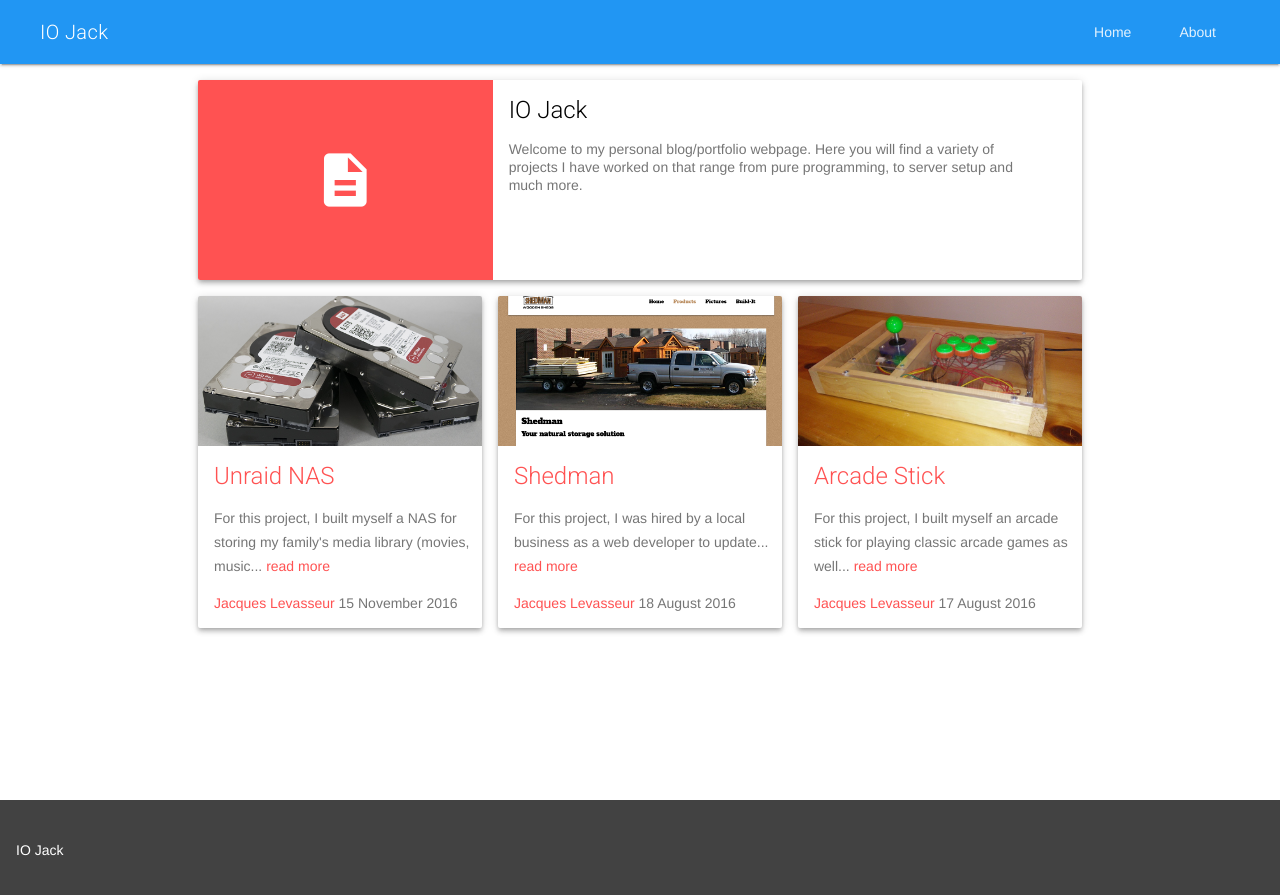
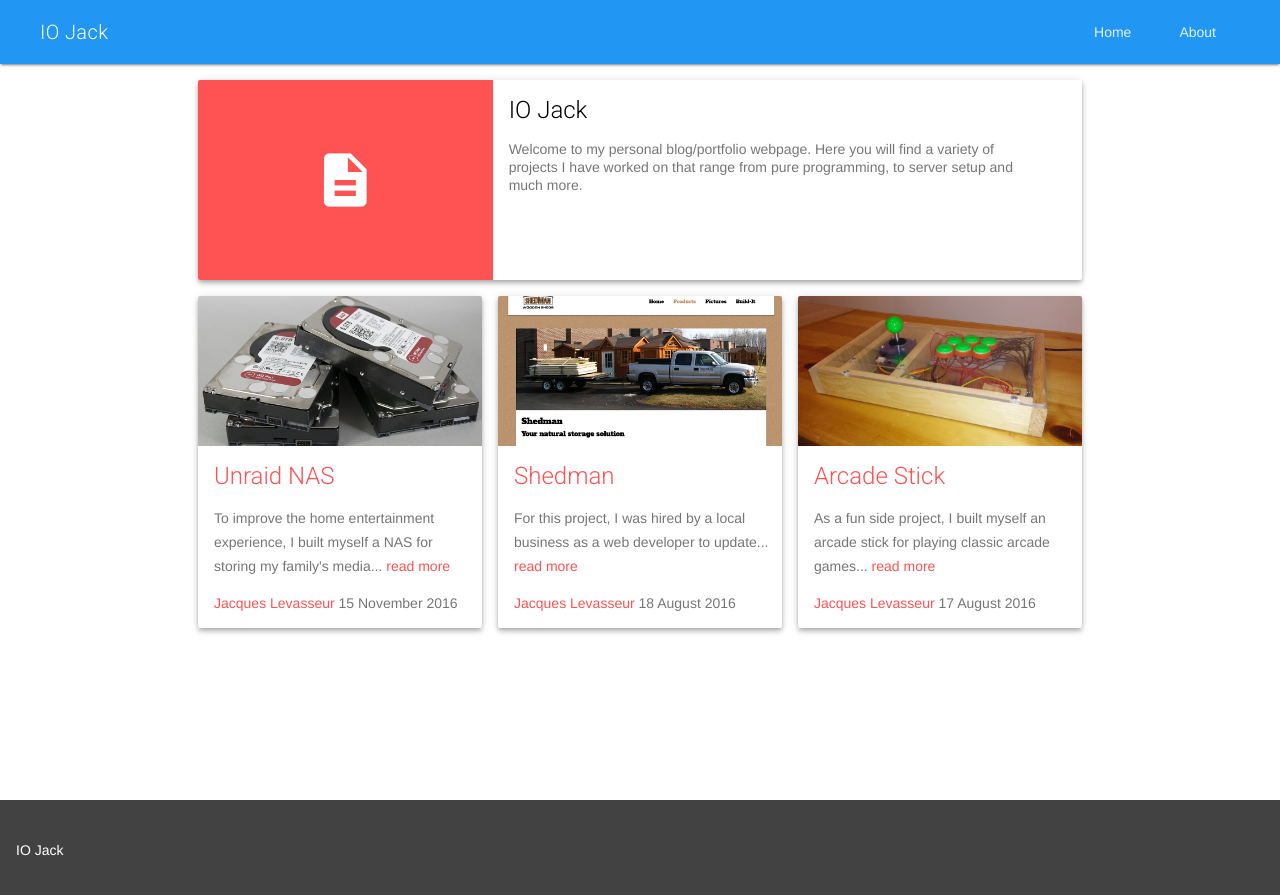
Before and after one commit to FrostByte-Dev/frostbyte-dev.github.io, a Jekyll site: the page built from index.html, in a window 1280 px wide. Shown: the top 895 px of the page. Built offline with Jekyll 4.4.1, drawn with Linux system fonts in a browser that asks for light colours; nearby versions of some CDN libraries.

Commit message:
Updated the posts.

```diff
--- a/_posts/2016-08-17-Arcade-Stick.md
+++ b/_posts/2016-08-17-Arcade-Stick.md
@@ -3,7 +3,7 @@ layout: post
 title: Arcade Stick
 author: Jacques Levasseur
 date: 2016-08-17
-description: For this project, I built myself an arcade stick for playing classic arcade games as well
+description: As a fun side project, I built myself an arcade stick for playing classic arcade games
 tags:
 - projects
 image: /assets/images/arcadestick.jpg
@@ -11,7 +11,7 @@ image: /assets/images/arcadestick.jpg
 
 ![Arcade Stick]({{ site.url }}/assets/images/arcadestick.jpg)
 
-For this project, I built myself an arcade stick for playing classic arcade games as well as the latest fighting games. At the time I wanted an arcade stick to get that classic arcade feeling however I didn't want to break the bank. So I set out to build my own using materials I had laying around the house and only buying parts when needed.
+As a fun side project, I built myself an arcade stick for playing classic arcade games as well as the latest fighting games. At the time I wanted an arcade stick to get that classic arcade feeling however I didn't want to break the bank. So I set out to build my own using materials I had laying around the house and only buying parts when needed.
 
 ### Materials
 
--- a/_posts/2016-11-15-Unraid-NAS.md
+++ b/_posts/2016-11-15-Unraid-NAS.md
@@ -3,13 +3,13 @@ layout: post
 title: Unraid NAS
 author: Jacques Levasseur
 date: 2016-11-15
-description: For this project, I built myself a NAS for storing my family's media library (movies, music
+description: To improve the home entertainment experience, I built myself a NAS for storing my family's media
 tags:
 - projects
 image: /assets/images/wd_red_6tb.jpg
 ---
 
-For this project, I built myself a NAS for storing my family's media library (movies, music, photos), as well as provide redundant storage for my own personal files. Seeing as prebuilt NAS devices tend to be either highly underpowered or extremely expensive, I decided to recycle and repurpose some parts I had to save on costs.
+To improve the home entertainment experience, I built myself a NAS for storing my family's media library (movies, music, photos), as well as provide redundant storage for my own personal files. Seeing as prebuilt NAS devices tend to be either highly underpowered or extremely expensive, I decided to recycle and repurpose some parts I had to save on costs.
 
 ### Materials
 
```
